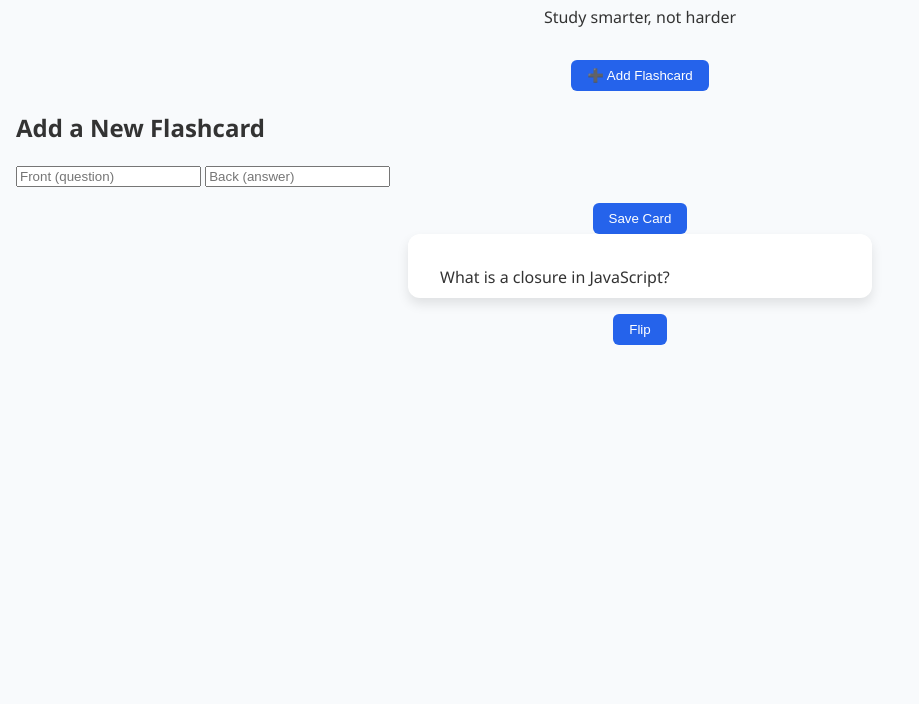
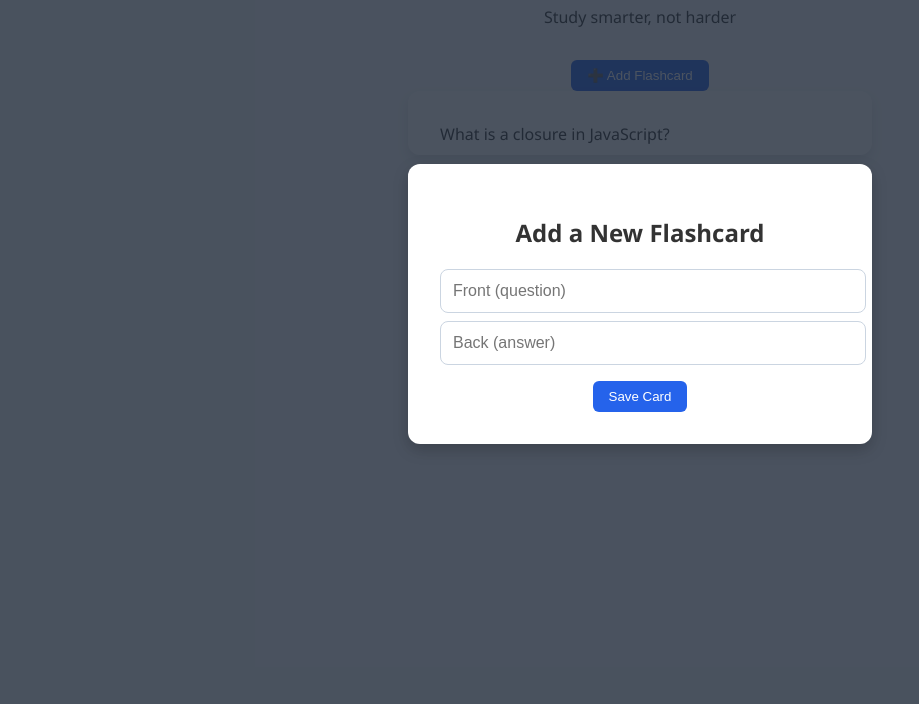
Before and after one commit to RosarioEspadera/Flashcards, a plain HTML site: page index.html in a window 1280 px wide. Shown: the part 96-800 px from the top of the page, without its empty margins (0-919 px from the left). Drawn offline with Linux system fonts and the light colour scheme.

Commit message:
Update main.css

```diff
--- a/styles/main.css
+++ b/styles/main.css
@@ -64,3 +64,35 @@ button {
 .flipped .back {
   transform: rotateY(0deg);
 }
+.modal {
+  position: fixed;
+  top: 0;
+  left: 0;
+  width: 100%;
+  height: 100%;
+  background: rgba(31, 41, 55, 0.8);
+  display: flex;
+  justify-content: center;
+  align-items: center;
+  z-index: 10;
+}
+
+.modal-content {
+  background: white;
+  padding: 2rem;
+  border-radius: 12px;
+  box-shadow: 0 6px 16px rgba(0, 0, 0, 0.2);
+  width: 90%;
+  max-width: 400px;
+  text-align: center;
+}
+
+input {
+  display: block;
+  width: 100%;
+  margin: 0.5rem 0;
+  padding: 0.75rem;
+  font-size: 1rem;
+  border-radius: 8px;
+  border: 1px solid #cbd5e1;
+}
```
